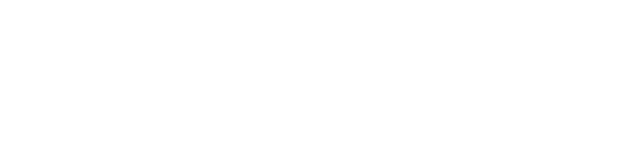
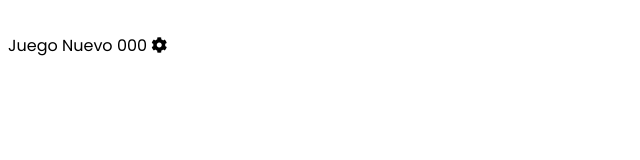
Before and after one commit to jesusdominguez2004/buscaminas, a plain HTML site: page index.html in a window 1280 px wide. Shown: the whole page, without its empty margins (0-640 px from the left). Drawn offline with Linux system fonts and the light colour scheme; some packages are replaced by stand-ins of ours; a script that the page names is missing.

Commit message:
estructura html inicial

```diff
--- a/index.html
+++ b/index.html
@@ -11,6 +11,22 @@
 </head>
 <!-- Contenido página -->
 <body>
+    <br>
+    <span id="juego-nuevo" onclick="nuevoJuego()">
+        Juego Nuevo
+    </span>
 
+    <span id="minas">
+        000
+    </span>
+
+    <span id="ajustes" onclick="ajustes()">
+        <i class="fas fa-cog"></i>
+    </span>
+
+    <table cellspacing="0" cellpadding="0" id="tablero"></table>
+
+    <!-- JavaScript -->
+    <script src="script.js"></script>
 </body>
 </html>
--- a/style.css
+++ b/style.css
@@ -1 +1,6 @@
 /* Hoja de estilos CSS */
+@import url('https://fonts.googleapis.com/css?family=Poppins:200,300,400,500,600,700,800,900&display=swap');
+
+* {
+    font-family: 'Poppins', sans-serif;
+}
```
